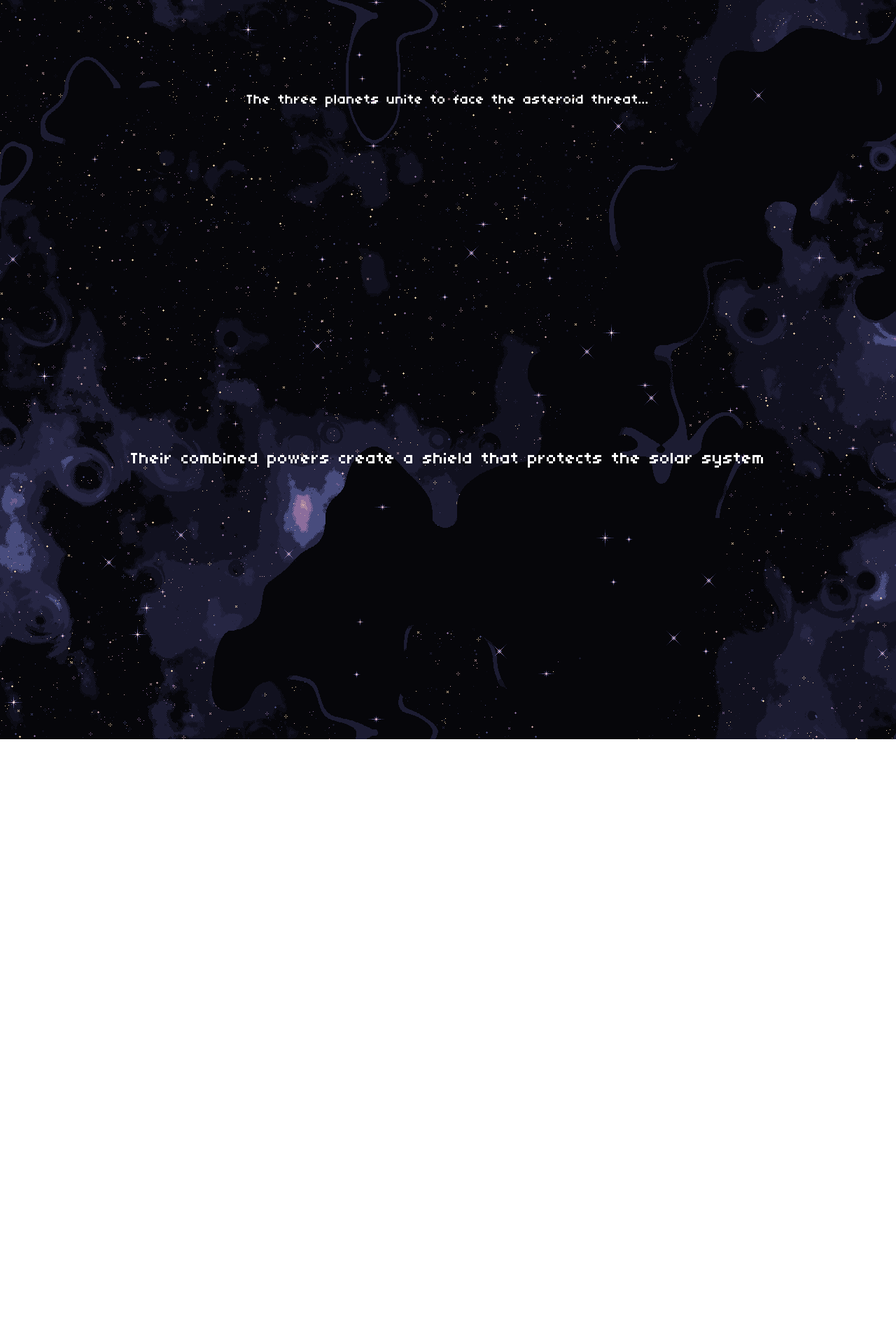
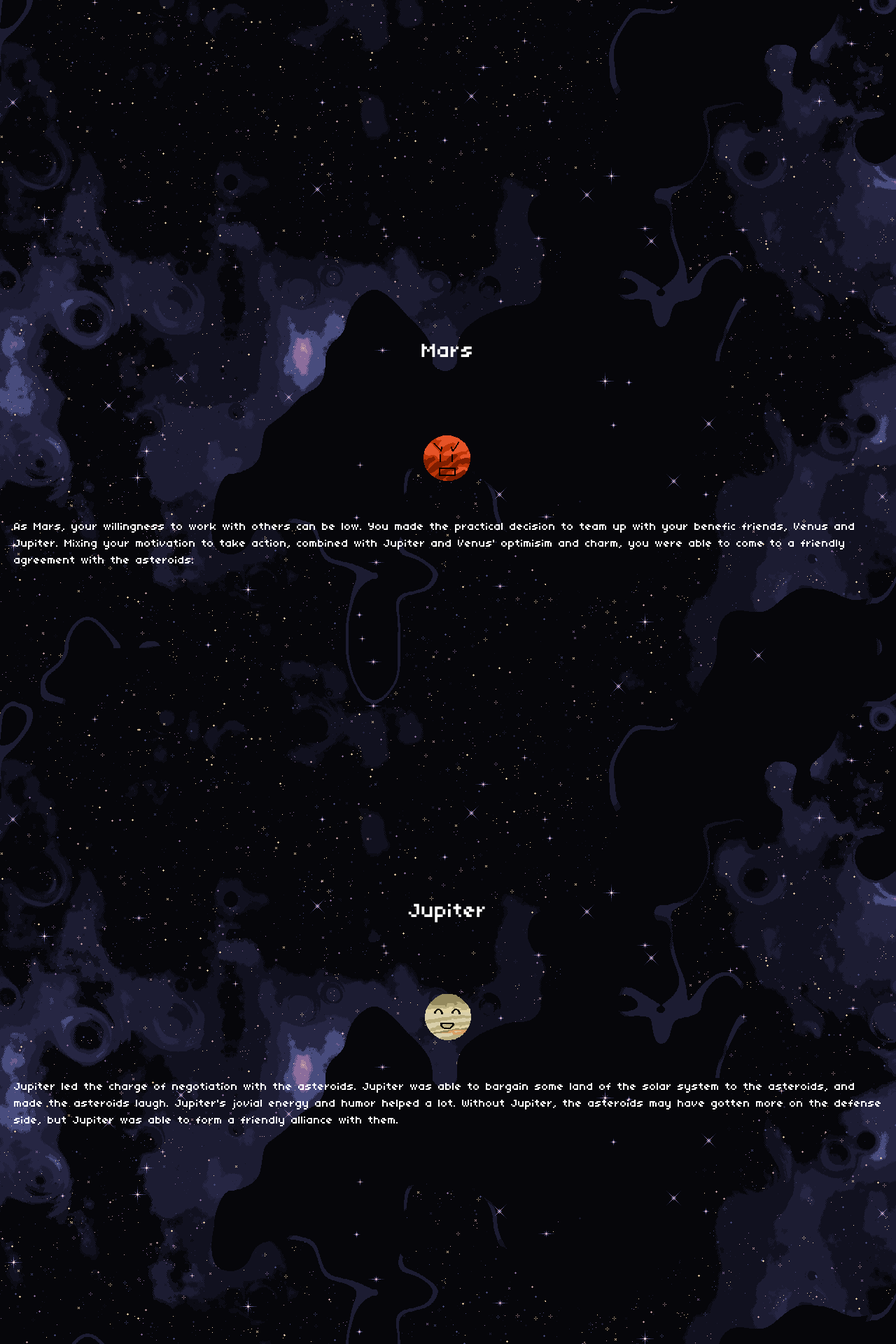
Before and after one commit to danyabaron/cosmic-crossroads, a React (Create React App) app: page /mars-venus-jupiter in a window 1280 px wide. Shown: the part 600-2520 px from the top of the page at 70% size. Before the commit the page ends 1656 px from the top, so only its background shows below. Built offline with nearby package versions, Linux system fonts and the light colour scheme.

Commit message:
added structure for mars venus jupiter ending

```diff
--- a/src/Components/MarsPathComponents/MarsEndings/MarsVenusJupiterEnding.js
+++ b/src/Components/MarsPathComponents/MarsEndings/MarsVenusJupiterEnding.js
@@ -186,16 +186,51 @@ const MarsVenusJupiterEnding = () => {
           </div>
         </div>
 
-        <div className="mt-16 text-white text-center max-w-2xl">
-          <p className="text-xl">The three planets unite to face the asteroid threat...</p>
+      </section>
+
+      <section className='w-full min-h-screen flex flex-col gap-8 justify-center items-center'>
+        <div id = 'mars-ending' className='flex flex-col gap-4 justify-center items-center w-full'>
+          <h1 className="text-white text-3xl mb-16 z-10"> Mars </h1>
+          <img src={MarsStaticImg} className="w-[100px] sm:w-[60px] md:w-[80px] lg:w-[100px]" alt="Mars" />
+          <p className='text-white font-body m-5'>As Mars, your willingness to work with others can be low.
+            You made the practical decision to team up with your benefic friends, Venus and Jupiter.
+            Mixing your motivation to take action, combined with Jupiter and Venus' optimisim and charm,
+            you were able to come to a friendly agreement with the asteroids.
+          </p>
         </div>
       </section>
 
+
+
+
       <section className='w-full min-h-screen flex flex-col gap-8 justify-center items-center'>
-        <h2 className="text-white text-2xl">Their combined powers create a shield that protects the solar system</h2>
-        {/* Add more content here */}
+        <div id = 'mars-ending' className='flex flex-col gap-4 justify-center items-center w-full'>
+          <h1 className="text-white text-3xl mb-16 z-10"> Jupiter </h1>
+          <img src={JupiterDefault} className="w-[100px] sm:w-[60px] md:w-[80px] lg:w-[100px]" alt="Mars" />
+          <p className='text-white font-body m-5'>
+            Jupiter led the charge of negotiation with the asteroids. Jupiter was able to bargain some land
+            of the solar system to the asteroids, and made the asteroids laugh.
+            Jupiter's jovial energy and humor helped a lot. Without Jupiter, the asteroids may have gotten
+            more on the defense side, but Jupiter was able to form a friendly alliance with them.
+          </p>
+        </div>
+      </section>
+
+
+
+
+
+      <section className='w-full min-h-screen flex flex-col gap-8 justify-center items-center'>
+        <div id = 'mars-ending' className='flex flex-col gap-4 justify-center items-center w-full'>
+          <h1 className="text-white text-3xl mb-16 z-10"> Venus </h1>
+          <img src={VenusMouthOpen} className="w-[100px] sm:w-[60px] md:w-[80px] lg:w-[100px]" alt="Mars" />
+          <p className='text-white font-body m-5'>
+            venus text here.
+          </p>
+        </div>
       </section>
     </div>
+
   );
 };
 
```
